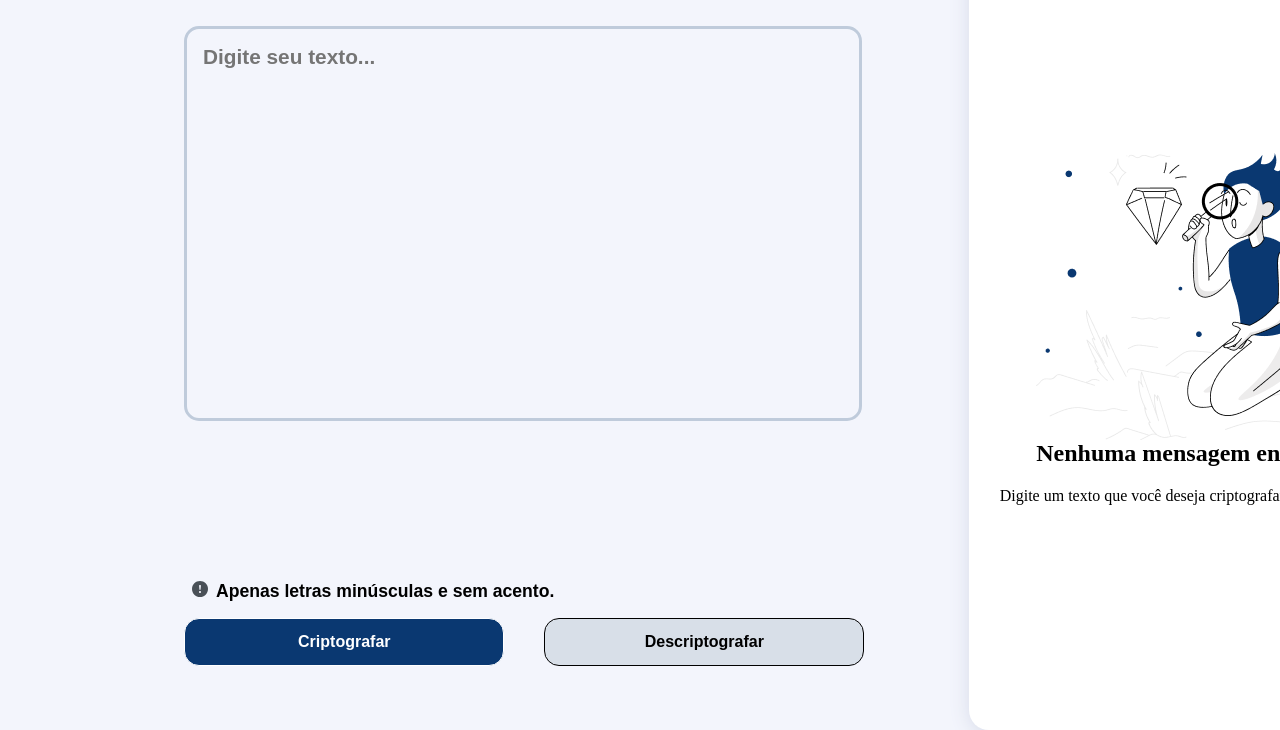
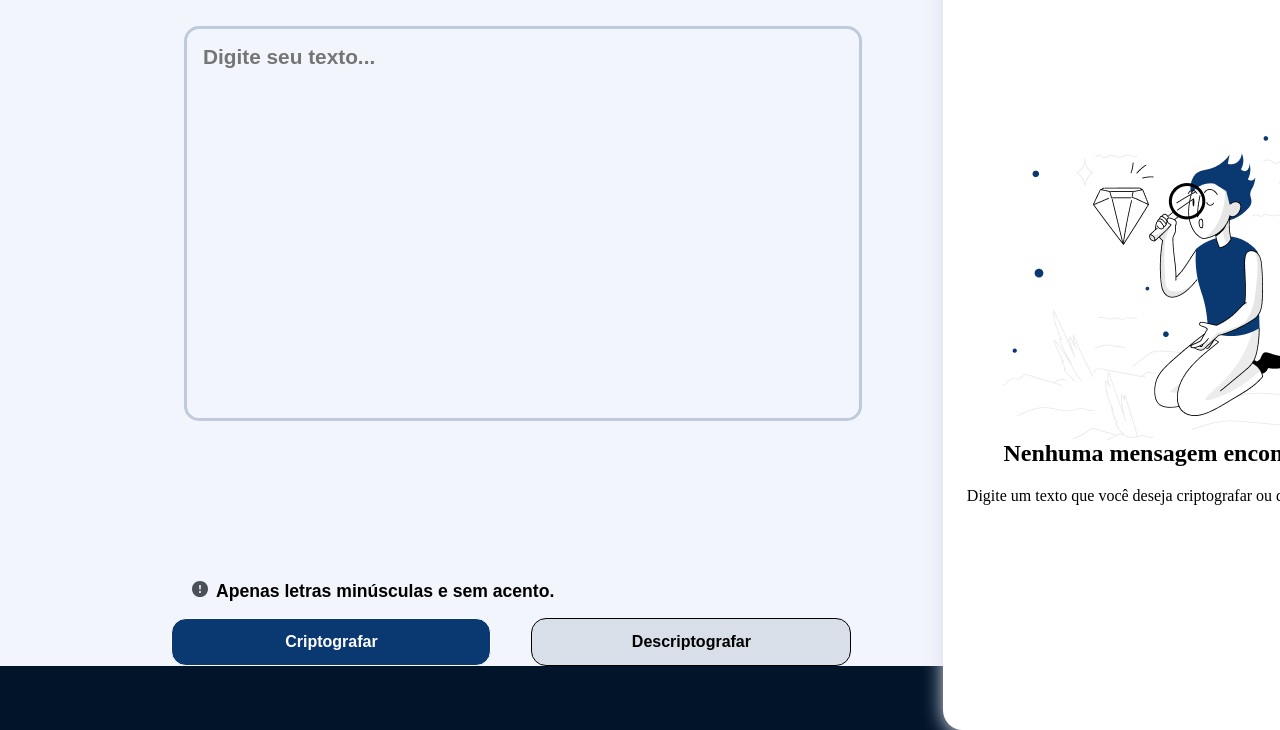
Before and after one commit to Welthanos/alura_decoder_challenge, a plain HTML site: page index.html in a window 1280 px wide. Shown: the part 134-864 px from the top of the page. Drawn offline with Linux system fonts and the light colour scheme.

Commit message:
style: change color of body tag

```diff
--- a/style.css
+++ b/style.css
@@ -1,7 +1,10 @@
 * {
     margin: 0 auto;
     padding: 0;
-    background-color: #F3F5FC;
+}
+
+body {
+    background-color: #01142a;
 }
 
 .container {
@@ -13,7 +16,7 @@
 }
 
 .logo {
-    width: 10rem;
+    width: 8rem;
     margin-top: 4rem;
 }
 
@@ -95,7 +98,7 @@ button#decrypt {
     justify-content: space-evenly;
     width: 40rem;
     height: 50rem;
-    margin: 4rem auto;
+    margin: 4rem 2.5rem 4rem 0;
     background-color: #fff;
     border-radius: 20px;
     box-shadow: 5px 1px 20px 5px #d7dbe9;
```
